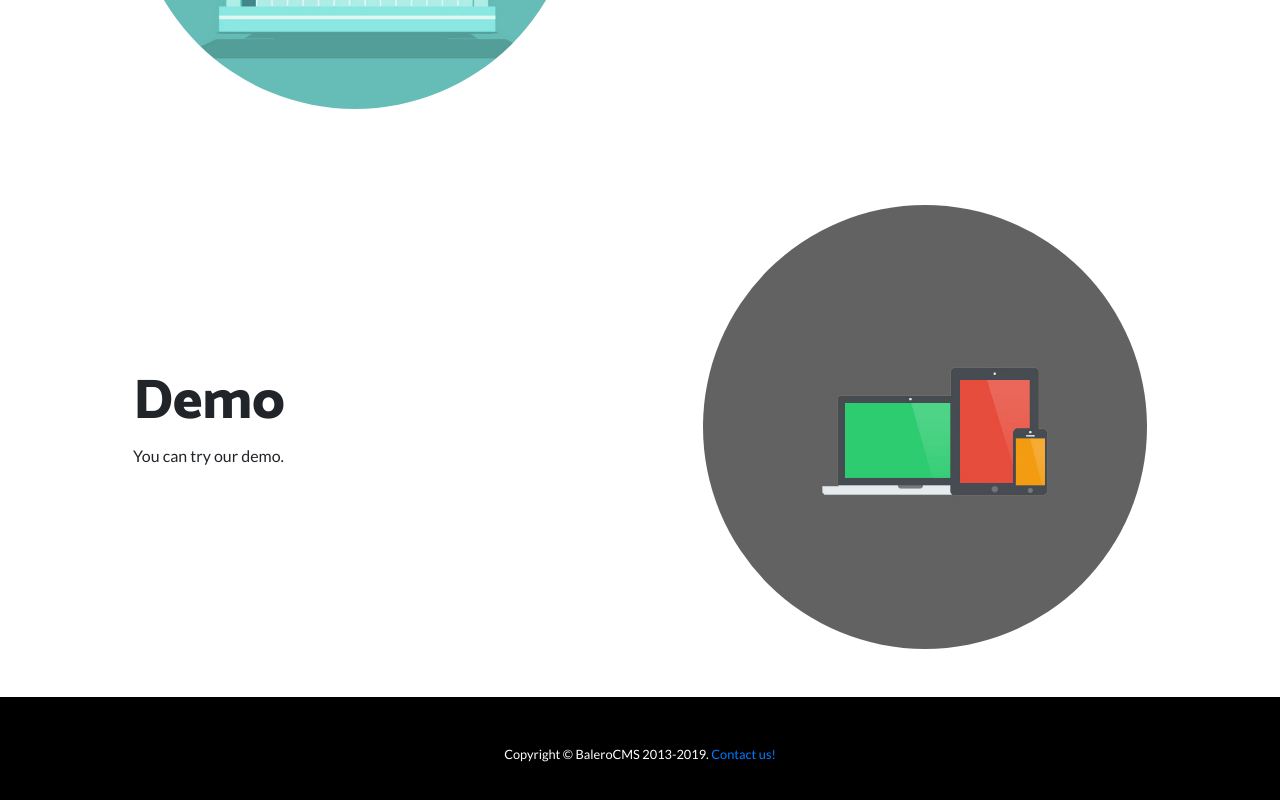
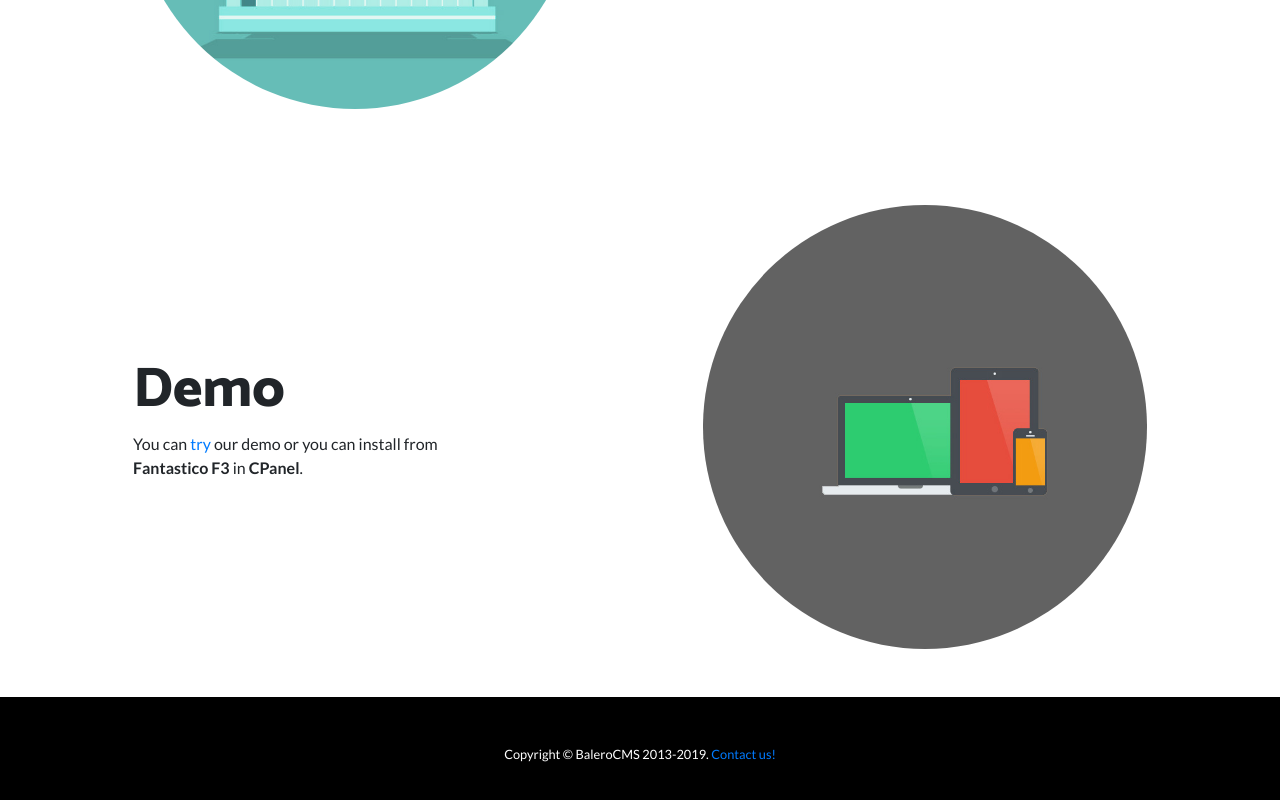
Before and after one commit to anibalgomezprojects/balerocms.org, a website: page index.html in a window 1280 px wide. Shown: the part 1610-2410 px from the top of the page. Drawn offline with Linux system fonts and the light colour scheme.

Commit message:
Fantastico text

```diff
--- a/index.html
+++ b/index.html
@@ -106,7 +106,11 @@
           <div class="col-lg-6 order-lg-1">
             <div class="p-5">
               <h2 class="display-4">Demo</h2>
-              <p>You can try our demo.</p>
+              <p>You can
+                <a href="http://demo.balerocms.org">try</a>
+                our demo or you can install from
+                <br />
+                <b>Fantastico F3</b> in <b>CPanel</b>.</p>
             </div>
           </div>
         </div>
```
